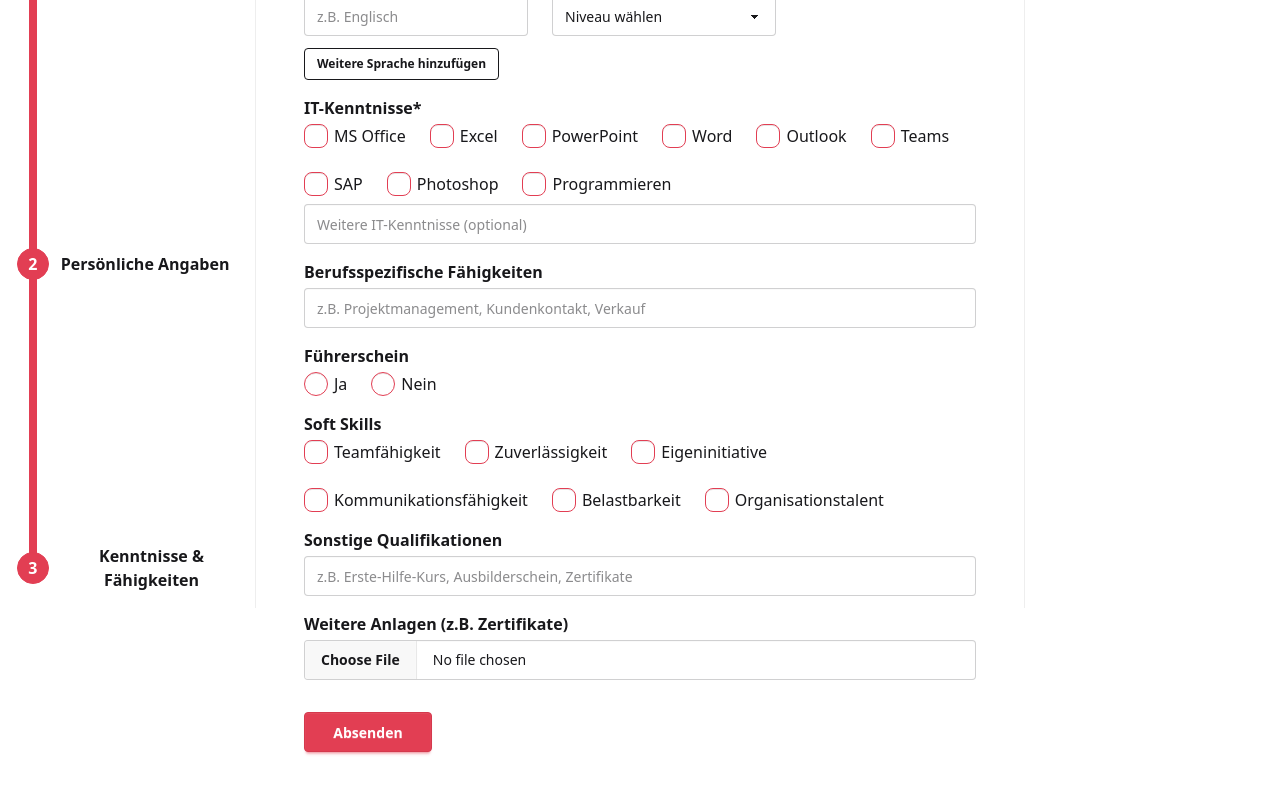
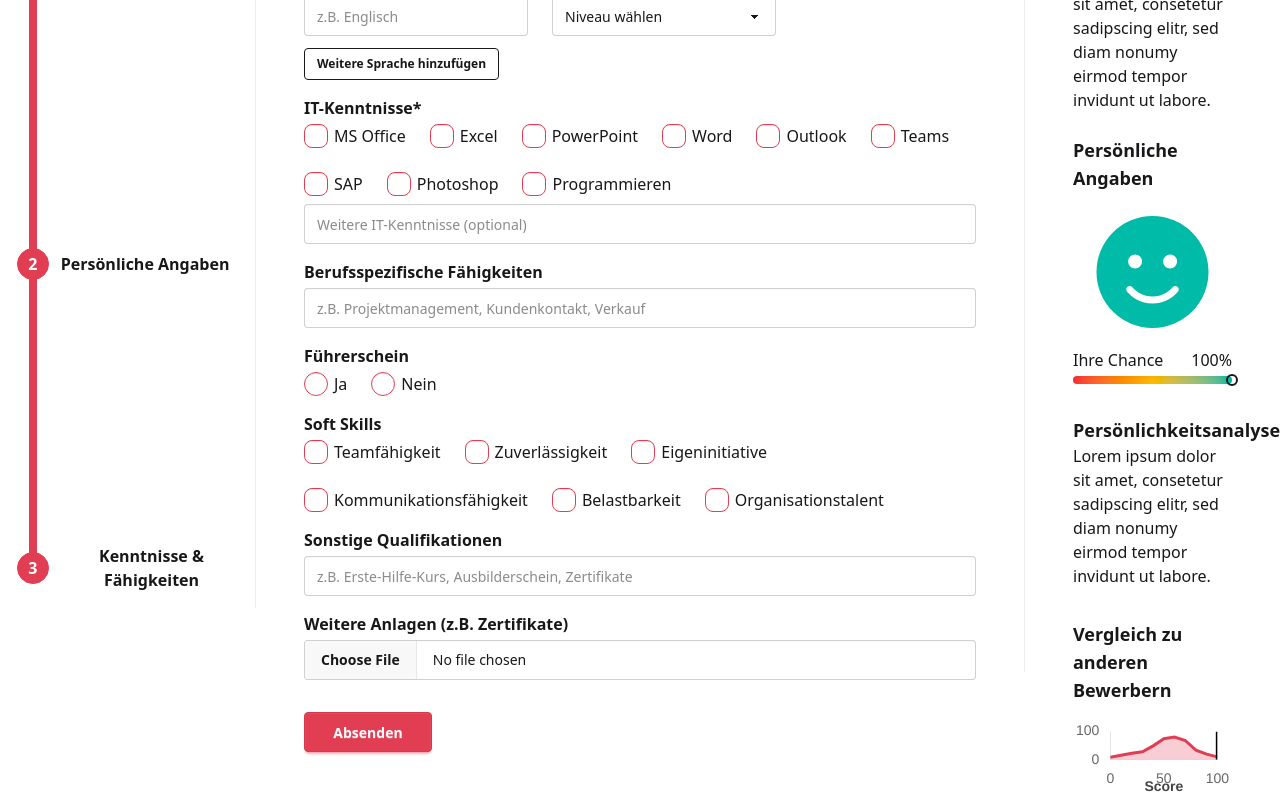
Before and after one commit to michellewrg/MotEmot, a React (Vite) app in the folder ki-bewerbung-check/: page /skills in a window 1280 px wide. Shown: the part 192-992 px from the top of the page. Built offline with nearby package versions, Linux system fonts and the light colour scheme.

Commit message:
added evaluation section and structure for score upodate

```diff
--- a/ki-bewerbung-check/components/Evaluation.tsx
+++ b/ki-bewerbung-check/components/Evaluation.tsx
@@ -1,9 +1,76 @@
+import { useContext } from "react";
 import { FontAwesomeIcon } from '@fortawesome/react-fontawesome'
+import { AppContext, type AppContextType } from "../context/AppProvider";
+import ScoreBar from "../components/ScoreBar"
+import { Line } from "react-chartjs-2";
+import { Chart as ChartJS, LineElement, PointElement, LinearScale, CategoryScale, Title, Tooltip, Legend, Filler } from 'chart.js';
+import annotationPlugin from 'chartjs-plugin-annotation';
 
 function Evaluation() {
+
+  ChartJS.register(LineElement, PointElement, LinearScale, CategoryScale, Title, Tooltip, Legend, Filler, annotationPlugin);
+  const { score }: AppContextType = useContext(AppContext) as AppContextType;
+  const data = {
+    labels: [0,10,20,30,40,50,60,70,80,90,100],
+    datasets: [
+      {
+        data: [9,16,23,28,49,74,80,68,34,20,10],
+        fill: true,
+        pointRadius: 0.25,
+        backgroundColor: "oklch(61.26% 0.2 18.34 / 25%)",
+        borderColor: "oklch(61.26% 0.2 18.34)"
+      }
+    ]
+  };
+
   return (
-    <div className="w-1/5 h-screen border-l-1 border-base-300">
-      <FontAwesomeIcon icon="face-smile" size='xl' className='text-teal-500 mt-20' />
+    <div className="flex flex-col w-1/5 h-screen border-l-1 border-base-300 mt-16 p-12">
+      <h2 className="text-2xl font-bold mb-4">Analyseergebnisse</h2>
+      <p>Lorem ipsum dolor sit amet, consetetur sadipscing elitr, sed diam nonumy eirmod tempor invidunt ut labore.</p>
+
+      <h3 className="text-lg font-bold my-6">Persönliche Angaben</h3>
+      <FontAwesomeIcon icon={`${score >= 80 ? "face-smile" : score <= 79 && score >= 45 ? "face-meh" : "face-frown"}`} size='7x' className={`${score >= 80 ? "text-teal-500" : score <= 79 && score >= 45 ? "text-amber-500" : "text-red-500"} mb-4`} />
+      <ScoreBar score={score} />
+
+      <h3 className="text-lg font-bold mt-8">Persönlichkeitsanalyse</h3>
+      <p>Lorem ipsum dolor sit amet, consetetur sadipscing elitr, sed diam nonumy eirmod tempor invidunt ut labore.</p>
+
+      <h3 className="text-lg font-bold mt-8 mb-4">Vergleich zu anderen Bewerbern</h3>
+      <Line data={data}
+      options={{
+          scales: {
+            x: {
+              type: 'linear',
+              min: 0, max: 100,
+              grid: { display: false },
+              title: {
+                display: true, text: 'Score',
+                font: { size: 14, weight: 'bolder' },
+                color: '#444'
+              },
+              ticks: { font: { size: 14 } }
+            },
+            y: {
+              grid: { display: false },
+              ticks: { font: { size: 14 } }
+            }
+          },
+          plugins: {
+            legend: {
+              display: false
+            },
+            annotation: {
+              annotations: {
+                vertLine: {
+                  type: 'line',
+                  xMin: score, xMax: score,
+                  borderColor: 'black', borderWidth: 3,
+                }
+              }
+            }
+          }
+        }}
+      />
     </div>
   );
 }
--- /dev/null
+++ b/ki-bewerbung-check/components/ScoreBar.tsx
@@ -0,0 +1,25 @@
+import React from 'react';
+
+interface ScoreBarProps {
+  score: number;
+}
+
+const ScoreBar: React.FC<ScoreBarProps> = ({ score }) => {
+  const scoreInt = Math.max(0, Math.min(score, 100));
+  const markerPos = `${scoreInt}%`;
+
+  return (
+    <div>
+        <div className='flex justify-between py-1'>
+            <span>Ihre Chance</span>
+            <span>{score}%</span>
+        </div>
+        <div className="relative w-full h-2 rounded-full bg-gradient-to-r from-red-500 via-amber-400 to-teal-500 shadow-inner">
+            <div className="absolute top-1/2 w-3 h-3 rounded-full  bg-transparent border-2" style={{ left: markerPos, transform: 'translate(-50%, -50%)' }}/>
+        </div>
+    </div>
+
+  );
+};
+
+export default ScoreBar;
--- a/ki-bewerbung-check/package.json
+++ b/ki-bewerbung-check/package.json
@@ -15,9 +15,12 @@
     "@fortawesome/free-solid-svg-icons": "^6.7.2",
     "@fortawesome/react-fontawesome": "^0.2.2",
     "@tailwindcss/vite": "^4.1.11",
+    "chart.js": "^4.5.0",
+    "chartjs-plugin-annotation": "^3.1.0",
     "daisyui": "^5.0.43",
     "lucide-react": "^0.524.0",
     "react": "^19.1.0",
+    "react-chartjs-2": "^5.3.0",
     "react-dom": "^19.1.0",
     "react-router-dom": "^7.6.2",
     "tailwindcss": "^4.1.11"
--- a/ki-bewerbung-check/pages/Experiences.tsx
+++ b/ki-bewerbung-check/pages/Experiences.tsx
@@ -1,6 +1,7 @@
 import React, { useState, useContext } from "react";
 import { useNavigate } from "react-router-dom";
 import { AppContext, type AppContextType } from "../context/AppProvider";
+import updateScore from "../utils/updateScore"
 
 export default function Experiences() {
   const [form, setForm] = useState({
@@ -11,21 +12,23 @@ export default function Experiences() {
   });
   const [error, setError] = useState<string | null>(null);
   const navigate = useNavigate();
-  const { score }: AppContextType = useContext(AppContext) as AppContextType;
+  const { score, setScore }: AppContextType = useContext(AppContext) as AppContextType;
+  const [lastChanges, setLastChanges] = useState<Record<string, string | null>>({});
 
   function handleChange(e: React.ChangeEvent<HTMLInputElement | HTMLSelectElement>) {
     const { name, value, type } = e.target;
-    console.log(name, value, type)
     if (type === "file") {
       setForm({ ...form, [name]: (e.target as HTMLInputElement).files?.[0] || null });
     } else if (type === "checkbox" && name === "branches") {
       const checked = (e.target as HTMLInputElement).checked;
+      updateScore(name, value, 4, score, setScore, lastChanges, setLastChanges);
       setForm((prevForm) => {
         const branches = prevForm.branches as string[];
         return { ...prevForm, branches: checked ? [...branches, value] : branches.filter((v) => v !== value) };
       });
     }
     else {
+      updateScore(name, value, 4, score, setScore, lastChanges, setLastChanges);
       setForm({ ...form, [name]: value });
     }
   }
@@ -80,7 +83,7 @@ export default function Experiences() {
         <div className="flex-1 flex gap-x-6 gap-y-2">
           <div className="flex gap-2 flex-col">
             <label className="label cursor-pointer label-oklch">
-              <input type="checkbox" name="branches" className="checkbox checkbox-accent" value="health" checked={form.highestEd.includes("health")} onChange={handleChange} />
+              <input type="checkbox" name="branches" className="checkbox checkbox-accent" value="health" checked={form.branches.includes("health")} onChange={handleChange} />
               <span className="text-base-content">Gesundheitswesen</span>
             </label>
             <label className="label cursor-pointer label-oklch">
--- a/ki-bewerbung-check/src/App.tsx
+++ b/ki-bewerbung-check/src/App.tsx
@@ -7,13 +7,13 @@ import Experiences from "../pages/Experiences"
 import Skills from "../pages/Skills";
 import { Routes, Route } from "react-router-dom";
 import { library } from '@fortawesome/fontawesome-svg-core'
-import { faFaceSmile } from "@fortawesome/free-solid-svg-icons";
+import { faFaceSmile, faFaceMeh, faFaceFrown } from "@fortawesome/free-solid-svg-icons";
 import AppProvider from "../context/AppProvider"
 
 
 function App() {
 
-  library.add(faFaceSmile)
+  library.add(faFaceSmile, faFaceMeh, faFaceFrown)
 
   return (
     <AppProvider>
--- /dev/null
+++ b/ki-bewerbung-check/utils/updateScore.ts
@@ -0,0 +1,22 @@
+export default function updateScore (input: string, value: string, weight: number = 2, score: number, setScore: React.Dispatch<React.SetStateAction<number>>,
+    lastChanges: Record<string, string | null>, setLastChanges: React.Dispatch<React.SetStateAction<Record<string, string | null>>>) {
+    const acceptableValues = [
+        "6-9 Jahre", "mehr als 10 Jahre", "", // Berufserfahrung
+        "health", "construction", "finance", "environment", // Branchen
+        "haupt", "real", "ausbildung" // Highest Ed
+    ]
+    const lastChange = lastChanges[input] || null;
+    console.log(lastChange)
+
+  if (acceptableValues.includes(value)) {
+    if (lastChange !== "increased" && score < 100) {
+      setScore(score + weight);
+      setLastChanges({...lastChanges, [input]: "increased"});
+    }
+  } else {
+    if (lastChange !== "decreased") {
+      setScore(score - weight);
+      setLastChanges({...lastChanges, [input]: "decreased"});
+    }
+  }
+}
```
Also changed, not shown: 1 other file (tests, documents, lock files or other folders).
